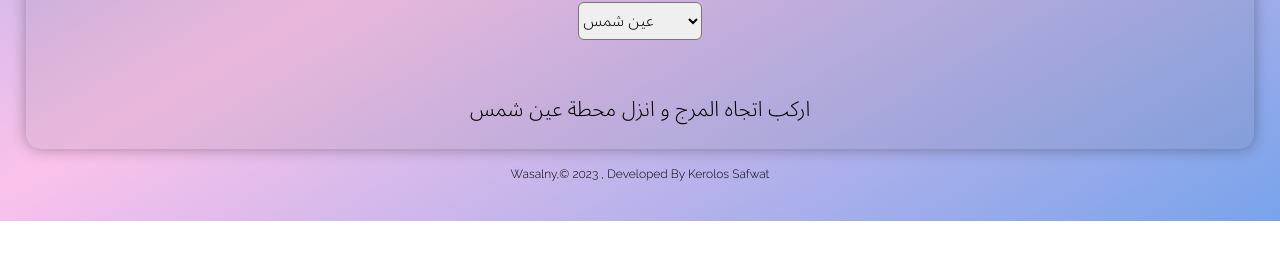
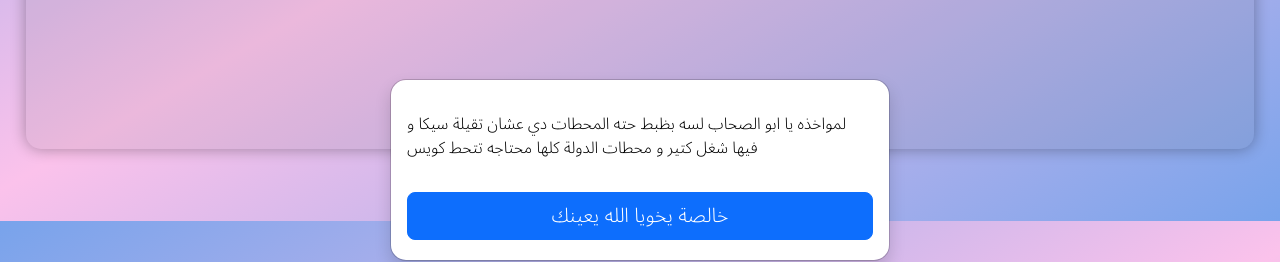
Before and after one commit to KerolosGreen/Wasalny, a React (Create React App) app: page / in a window 1280 px wide. Shown: the part 579-841 px from the top of the page. Before the commit the page ends 800 px from the top, so only its background shows below. Built offline with nearby package versions, Linux system fonts and the light colour scheme.

Commit message:
Update AppBodyFunction.jsx

```diff
--- a/src/components/AppBodyFunction.jsx
+++ b/src/components/AppBodyFunction.jsx
@@ -3,6 +3,7 @@ import ReactDOM from 'react-dom';
 import L5atLkam from './L5atLkam';
 import FanhyMa7ata from './FanhyMa7ata';
 import Ray7AnhyMa7ata from './Ray7AnhyMa7ata';
+import UnderDeveloping from './UnderDeveloping';
 
 
 function AppBodyFunction(){
@@ -12,6 +13,7 @@ function AppBodyFunction(){
         <L5atLkam/>
         <FanhyMa7ata/>
         <Ray7AnhyMa7ata/>
+        <UnderDeveloping/>
     </div>
     </>
     )
```
